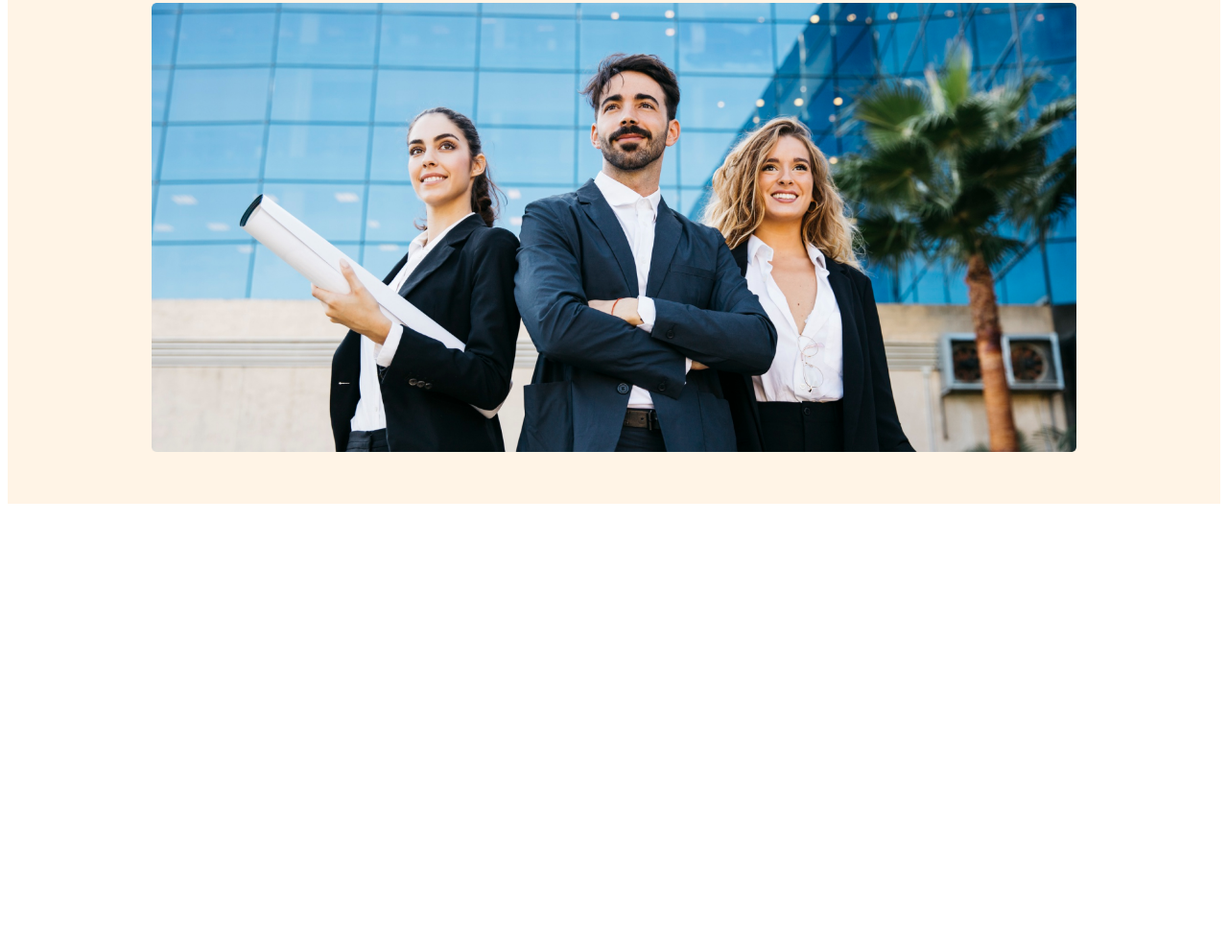
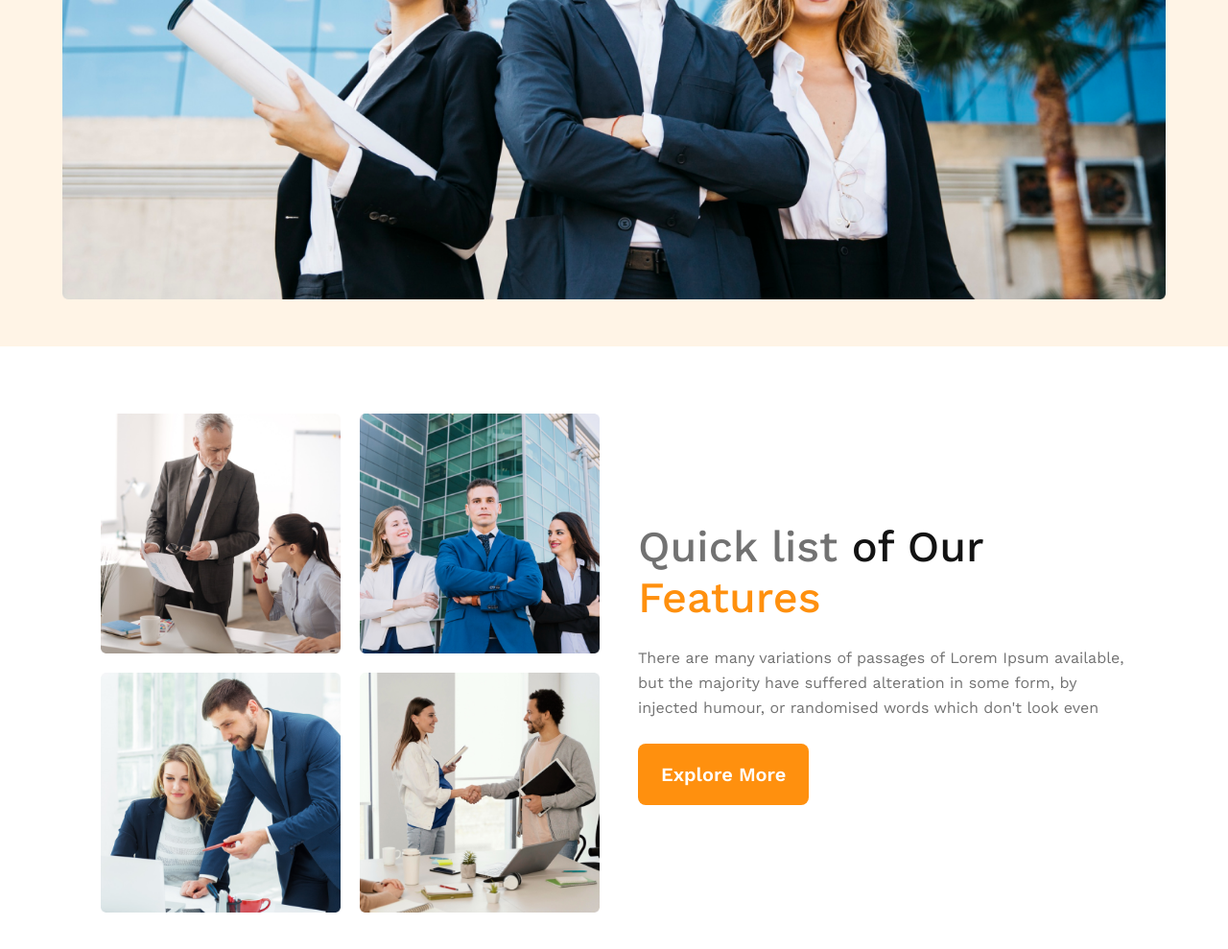
Before and after one commit to brcshakil1/g3-architects, a plain HTML site: page index.html in a window 1280 px wide. Shown: the part 619-1608 px from the top of the page at 96% size. Before the commit the page ends 1152 px from the top, so only its background shows below. Drawn offline with nearby package versions, Linux system fonts and the light colour scheme.

Commit message:
team section done

```diff
--- a/index.html
+++ b/index.html
@@ -4,10 +4,15 @@
     <meta charset="UTF-8">
     <meta name="viewport" content="width=device-width, initial-scale=1.0">
     <title>G3 Architects</title>
+    <link rel="preconnect" href="https://fonts.googleapis.com">
+    <link rel="preconnect" href="https://fonts.gstatic.com" crossorigin>
+    <link href="https://fonts.googleapis.com/css2?family=Work+Sans:wght@400;500;600;700;800;900&display=swap" rel="stylesheet">
     <link rel="stylesheet" href="styles/architect.css">
 </head>
 <body>
+    <!-- header start -->
     <header>
+        <div class="container">
             <nav>
                 <h3 class="nav-title">G3 Architects</h3>
                 <ul>
@@ -25,6 +30,45 @@
                 </div>
                 <img src="images/banner.png" alt="">
             </div>
+        </div>
     </header>
+    <!-- header end -->
+
+    <!-- main start -->
+    <main>
+        <!-- team section start -->
+        <section class="team-section">
+            <div class="container">
+                <div class="team-container">
+                    <div class="team-img-container">
+                        <img src="./images/team1.png" alt="">
+                        <img src="./images/team2.png" alt="">
+                        <img src="./images/team3.png" alt="">
+                        <img src="./images/team4.png" alt="">
+                    </div>
+                    <div class="team-content-container">
+                        <h2 class="team-title">Quick list <span class="text-bold">of Our</span> <br> <span class="clr-primary">Features</span></h2>
+                        <p class="section-description">There are many variations of passages of Lorem Ipsum available, but the majority have suffered alteration in some form, by injected humour, or randomised words which don't look even</p>
+                        <button class="btn-primary">Explore More</button>
+                    </div>
+                </div>
+            </div>
+        </section>
+        <!-- team section end -->
+
+        <!-- features section start -->
+        <section class="features-section">
+            <div class="features-container container">
+                <div class="features-content-container">
+
+                </div>
+                <div class="features experience-container">
+
+                </div>
+            </div>
+        </section>
+        <!-- features section end -->
+    </main>
+    <!-- main end -->
 </body>
 </html>
--- a/styles/architect.css
+++ b/styles/architect.css
@@ -1,10 +1,8 @@
-/* work sans font from google */
-
-@import url('https://fonts.googleapis.com/css2?family=Work+Sans:wght@400;500;700;800&display=swap');
-
 /* shared styles */
 
 * {
+    margin: 0;
+    padding: 0;
     font-family: 'Work Sans', sans-serif;
 }
 
@@ -19,12 +17,31 @@
     cursor: pointer;
 }
 
+.container {
+    max-width: 1150px;
+    margin: auto;
+}
+
+.text-bold {
+    color: #131313;
+}
+
+.clr-primary {
+    color: #FF900E;
+}
+
+.section-description {
+    color: #727272;
+    font-size: 16px;
+    font-weight: 400;
+    line-height: 26px;
+    padding: 24px 0;
+}
+
 /* header styles */
 
 header {
     background: rgba(255, 144, 14, 0.10);
-
-    padding: 50px 150px;
 }
 
 nav {
@@ -81,23 +98,67 @@ nav ul li > a {
 .banner img {
     width: 100%;
     margin-top: 1.8rem;
+    padding-bottom: 45px;
 }
+
+
+/* team section styles */
+.team-container {
+    display: flex;
+    justify-content: space-between;
+    align-items: center;
+    margin: 70px 40px;
+
+}
+
+.team-img-container {
+    display: grid;
+    grid-template-columns: repeat(2, 1fr);
+    gap: 20px;
+}
+
+.team-img-container img {
+    width: 250px;
+}
+
+.team-content-container {
+    margin-left: 40px;
+}
+
+.team-title {
+    color: #727272;
+    font-size: 45px;
+    font-weight: 500;
+}
+
+/* features section styles */
 
 /* responsive styles */
 
 /* mobile devices */
 @media screen and (max-width: 576px) {
     header {
-        padding: 50px 20px;
+        padding: 0 20px;
     }
 
-    nav {
+    nav,
+    .team-container {
         flex-direction: column;
+    }
+    .team-container {
+        gap: 50px;
     }
 
     .banner-title {
         font-size: 3rem;
     }
+    .banner img {
+        padding-bottom: 25px;
+    }
+
+    .team-img-container {
+        grid-template-columns: repeat(1, 1fr);
+      }
 }
 
 /* tablet devices */
@@ -108,4 +169,8 @@ nav ul li > a {
     nav {
         flex-direction: column;
     }
+
+    .team-img-container img {
+        width: 200px;
+      }
 }
```
Lines whose indentation alone changed are shown as unchanged.
